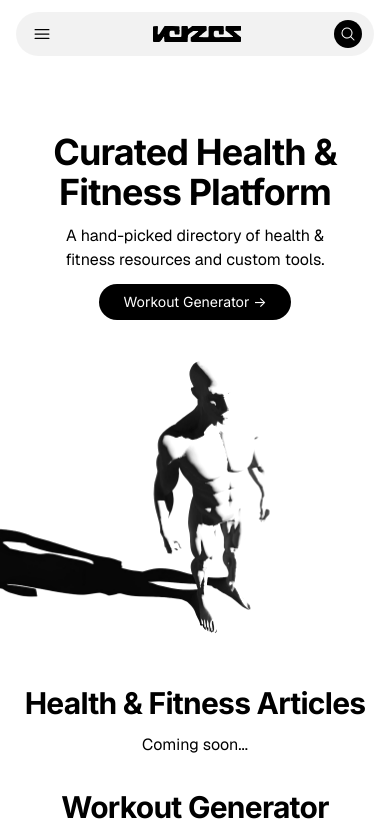
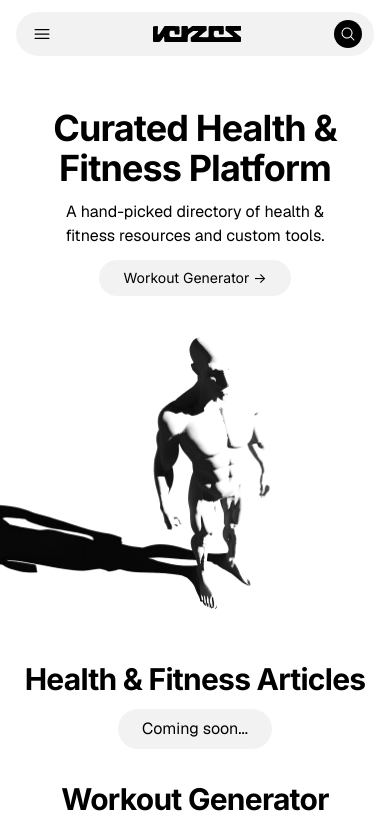
Before and after one commit to myxchine/verzes, a Next.js app: page / in a window 390 px wide. Shown: the top 832 px of the page. Built offline with nearby package versions, Linux system fonts and the light colour scheme.

Commit message:
playing around with ui spacing and colouring

```diff
--- a/src/app/(site)/page.tsx
+++ b/src/app/(site)/page.tsx
@@ -15,7 +15,7 @@ export default function Home() {
           <div className="flex flex-row gap-2 items-center justify-center">
             <Link
               href="/workout-generator"
-              className="bg-black text-sm md:text-base text-background rounded-full px-6 py-2 hover:bg-black/80"
+              className="bg-black/5 text-sm md:text-base  rounded-full px-6 py-2 hover:bg-black/10"
             >
               Workout Generator {"->"}
             </Link>
@@ -28,13 +28,13 @@ export default function Home() {
         width={1200}
         height={400}
         priority
-        className="w-full object-cover -mt-18 md:-mt-12 max-w-7xl mx-auto aspect-[4/3] md:aspect-auto mix-blend-luminosity brightness-105 greyscale-0"
+        className="w-full object-cover -mt-12 md:-mt-12 max-w-7xl mx-auto aspect-[4/3] md:aspect-auto mix-blend-luminosity brightness-105 greyscale-0 opacity-100"
       />
       <Row>
         <Component centered>
           <h2>Health & Fitness Articles</h2>
 
-          <p>Coming soon...</p>
+          <p className="px-6 py-2 bg-black/5 rounded-full w-fit mx-auto">Coming soon...</p>
         </Component>
         <Component small centered>
           <h2>Workout Generator</h2>
--- a/src/components/global/ui/component.tsx
+++ b/src/components/global/ui/component.tsx
@@ -20,7 +20,7 @@ export default function Component({
       className={`flex flex-col gap-3 md:gap-4   w-full     ${
         centered ? "items-center text-center justify-center mx-auto" : ""
       } ${small ? "max-w-2xl " : null}
-      ${padding ? "my-12 md:my-16" : null}
+      ${padding ? "my-6 md:my-12" : null}
       ${
         centeredmobile
           ? "items-center text-center justify-center mx-auto md:mx-0 md:text-left md:items-start md:justify-start"
--- a/src/components/global/ui/row.tsx
+++ b/src/components/global/ui/row.tsx
@@ -18,7 +18,7 @@ export default function Row({
       className={`flex flex-col relative gap-8 md:gap-10 w-full mx-auto overflow-hidden lg:overflow-visible  ${
         centered ? "items-center text-center justify-center" : ""
       } ${small ? "max-w-xl p-8 md:p-8" : "max-w-[var(--site-width)] p-4 md:p-6"}
-      ${padding ? "my-12" : ""}
+      ${padding ? "my-6 md:my-10" : ""}
       `}
     >
       {children}
```
